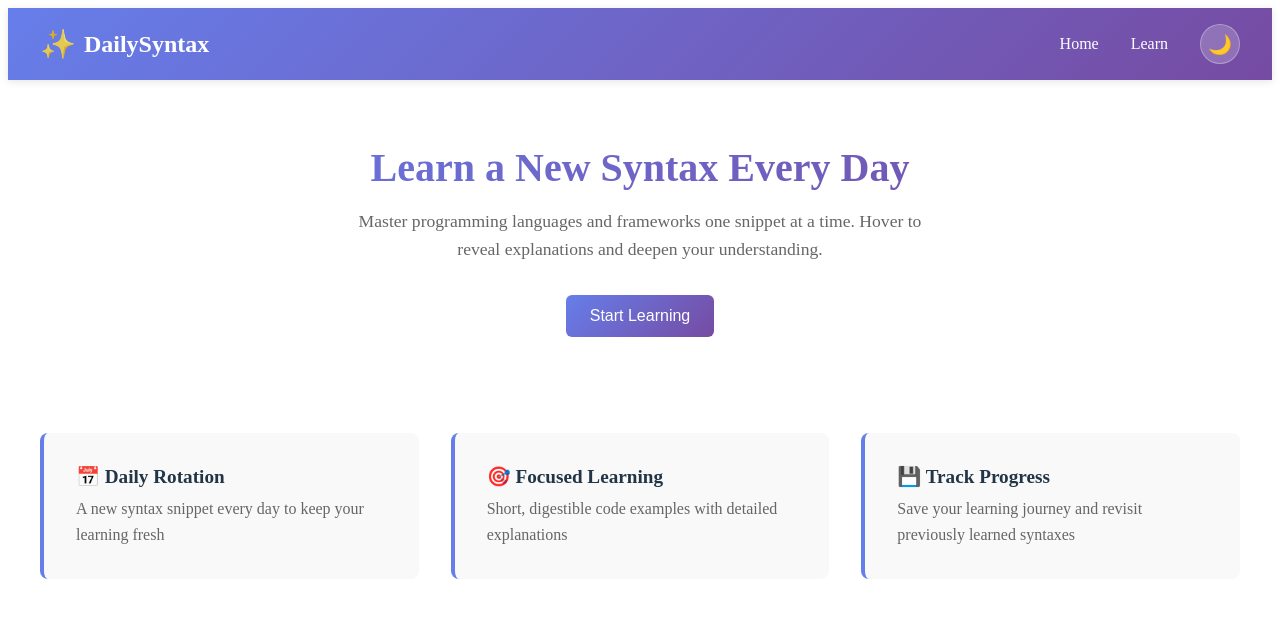
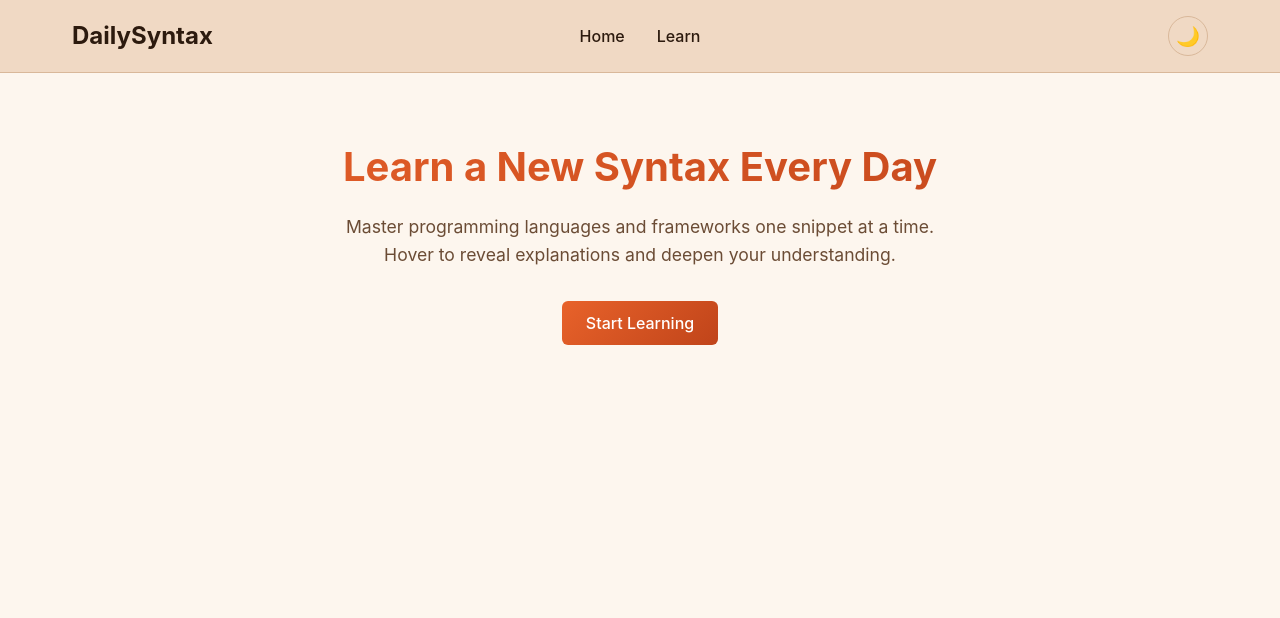
Before and after one commit to hect1x/PolySyntax, a React (Vite) app: page / in a window 1280 px wide. Shown: the top 618 px of the page. Built offline with nearby package versions, Linux system fonts and the light colour scheme.

Commit message:
[Feature] Improve UI look (#1)
* Update fonts

* Update light theme colors

* Center navbar items

* Let logo and toggle them be far edges on navbar

* Update dark theme colors

* Move dark mode gradient definition to darkTheme object directly

* Normal text Inter, code text Jetbrains Mono

```diff
--- a/index.html
+++ b/index.html
@@ -4,6 +4,9 @@
     <meta charset="UTF-8" />
     <meta name="viewport" content="width=device-width, initial-scale=1.0" />
     <title>DailySyntax</title>
+    <link rel="preconnect" href="https://fonts.googleapis.com" />
+    <link rel="preconnect" href="https://fonts.gstatic.com" crossorigin />
+    <link href="https://fonts.googleapis.com/css2?family=JetBrains+Mono:ital,wght@0,100..800;1,100..800&display=swap" rel="stylesheet" />
   </head>
   <body>
     <div id="root"></div>
--- a/src/main.tsx
+++ b/src/main.tsx
@@ -2,6 +2,7 @@ import React from 'react'
 import ReactDOM from 'react-dom/client'
 import { BrowserRouter } from 'react-router-dom'
 import AppRouter from './AppRouter'
+import './theme/global.css'
 
 ReactDOM.createRoot(document.getElementById('root')!).render(
   <React.StrictMode>
--- a/src/pages/Home.module.css
+++ b/src/pages/Home.module.css
@@ -25,28 +25,3 @@
   margin: 0 auto 2rem;
   line-height: 1.6;
 }
-
-.features {
-  display: grid;
-  grid-template-columns: repeat(auto-fit, minmax(280px, 1fr));
-  gap: 2rem;
-}
-
-.feature {
-  padding: 2rem;
-  background: var(--color-backgroundAlt);
-  border-radius: 8px;
-  border-left: 4px solid var(--color-primary);
-}
-
-.feature h3 {
-  margin: 0 0 0.5rem 0;
-  font-size: 1.2rem;
-  color: var(--color-text);
-}
-
-.feature p {
-  margin: 0;
-  color: var(--color-textSecondary);
-  line-height: 1.6;
-}
--- a/src/pages/Home.tsx
+++ b/src/pages/Home.tsx
@@ -15,21 +15,6 @@ export default function Home() {
           <Button type="primary">Start Learning</Button>
         </Link>
       </div>
-
-      <div className={styles['features']}>
-        <div className={styles['feature']}>
-          <h3>📅 Daily Rotation</h3>
-          <p>A new syntax snippet every day to keep your learning fresh</p>
-        </div>
-        <div className={styles['feature']}>
-          <h3>🎯 Focused Learning</h3>
-          <p>Short, digestible code examples with detailed explanations</p>
-        </div>
-        <div className={styles['feature']}>
-          <h3>💾 Track Progress</h3>
-          <p>Save your learning journey and revisit previously learned syntaxes</p>
-        </div>
-      </div>
     </div>
   )
 }
--- a/src/shared/components/Navbar/Navbar.module.css
+++ b/src/shared/components/Navbar/Navbar.module.css
@@ -1,8 +1,8 @@
 .navbar {
-  background: linear-gradient(135deg, var(--color-primary) 0%, var(--color-primaryDark) 100%);
-  color: white;
+  background: var(--color-backgroundNavbar);
+  color: var(--color-text);
   padding: 0;
-  box-shadow: 0 2px 8px var(--color-shadow);
+  border-bottom: 1px solid var(--color-border);
   position: sticky;
   top: 0;
   z-index: 100;
@@ -11,9 +11,9 @@
 .navbarContainer {
   max-width: 1200px;
   margin: 0 auto;
-  padding: 1rem;
-  display: flex;
-  justify-content: space-between;
+  padding: 1rem 2rem;
+  display: grid;
+  grid-template-columns: 1fr auto 1fr;
   align-items: center;
 }
 
@@ -23,27 +23,14 @@
   gap: 0.5rem;
   font-size: 1.5rem;
   font-weight: bold;
-  color: white;
+  color: var(--color-text);
   text-decoration: none;
   transition: opacity 0.2s;
+  justify-self: start;
 }
 
 .navbarLogo:hover {
   opacity: 0.8;
-}
-
-.logoIcon {
-  font-size: 1.8rem;
-  animation: sparkle 2s ease-in-out infinite;
-}
-
-@keyframes sparkle {
-  0%, 100% {
-    opacity: 1;
-  }
-  50% {
-    opacity: 0.7;
-  }
 }
 
 .navMenu {
@@ -53,14 +40,19 @@
   padding: 0;
   gap: 2rem;
   align-items: center;
+  justify-self: center;
 }
 
 .navItem {
   margin: 0;
 }
 
+.navToggleWrapper {
+  justify-self: end;
+}
+
 .navLink {
-  color: white;
+  color: var(--color-text);
   text-decoration: none;
   font-weight: 500;
   padding: 0.5rem 0;
@@ -69,14 +61,14 @@
 }
 
 .navLink:hover {
-  border-bottom-color: white;
+  border-bottom-color: var(--color-primary);
   opacity: 0.8;
 }
 
 .themeToggle {
-  background: rgba(255, 255, 255, 0.2);
-  border: 1px solid rgba(255, 255, 255, 0.3);
-  color: white;
+  background: var(--color-buttonBackground);
+  border: 1px solid var(--color-border);
+  color: var(--color-text);
   font-size: 1.2rem;
   width: 2.5rem;
   height: 2.5rem;
@@ -90,8 +82,8 @@
 }
 
 .themeToggle:hover {
-  background: rgba(255, 255, 255, 0.3);
-  border-color: rgba(255, 255, 255, 0.5);
+  background: var(--color-backgroundLight);
+  border-color: var(--color-primary);
   transform: scale(1.1);
 }
 
@@ -101,14 +93,19 @@
 
 @media (max-width: 600px) {
   .navbarContainer {
-    flex-direction: column;
+    grid-template-columns: 1fr 1fr;
+    grid-template-rows: auto auto;
+    gap: 0.75rem;
+  }
+
+  .navMenu {
+    grid-column: 1 / -1;
+    justify-self: center;
     gap: 1rem;
   }
 
-  .navMenu {
-    gap: 1rem;
-    width: 100%;
-    justify-content: center;
+  .navToggleWrapper {
+    justify-self: end;
   }
 
   .navbarLogo {
--- a/src/shared/components/Navbar/Navbar.tsx
+++ b/src/shared/components/Navbar/Navbar.tsx
@@ -9,7 +9,6 @@ export default function Navbar() {
     <nav className={styles['navbar']}>
       <div className={styles['navbarContainer']}>
         <Link to="/" className={styles['navbarLogo']}>
-          <span className={styles['logoIcon']}>✨</span>
           DailySyntax
         </Link>
 
@@ -24,7 +23,9 @@ export default function Navbar() {
               Learn
             </Link>
           </li>
-          <li className={styles['navItem']}>
+        </ul>
+
+        <div className={styles['navToggleWrapper']}>
           <button
             onClick={toggleTheme}
             className={styles['themeToggle']}
@@ -33,8 +34,7 @@ export default function Navbar() {
           >
             {mode === 'light' ? '🌙' : '☀️'}
           </button>
-          </li>
-        </ul>
+        </div>
       </div>
     </nav>
   )
--- a/src/theme/colors.ts
+++ b/src/theme/colors.ts
@@ -1,30 +1,31 @@
 export const lightTheme = {
   // Primary gradient
-  primary: '#667eea',
-  primaryDark: '#764ba2',
+  primary: '#e8622a',
+  primaryDark: '#c0441a',
 
   // Backgrounds
-  background: '#ffffff',
-  backgroundAlt: '#f9f9f9',
-  backgroundLight: '#f5f5f5',
+  background: '#fdf6ee',
+  backgroundAlt: '#f8ede0',
+  backgroundLight: '#f3e4d2',
+  backgroundNavbar: '#f0d9c4',
 
   // Text
-  text: '#213547',
-  textSecondary: '#666666',
-  textTertiary: '#999999',
+  text: '#2c1a0e',
+  textSecondary: '#6b4c35',
+  textTertiary: '#a07858',
 
   // Borders
-  border: '#ddd',
-  borderLight: '#f0f0f0',
+  border: '#d9b89a',
+  borderLight: '#ecdcc8',
 
   // Semantic
-  shadow: 'rgba(0, 0, 0, 0.1)',
-  shadowDark: 'rgba(0, 0, 0, 0.15)',
+  shadow: 'rgba(100, 50, 10, 0.1)',
+  shadowDark: 'rgba(100, 50, 10, 0.15)',
 
   // Button specific
-  buttonBackground: '#f0f0f0',
-  buttonText: '#333',
-  buttonBorder: '#ddd',
+  buttonBackground: '#f0d9c4',
+  buttonText: '#2c1a0e',
+  buttonBorder: '#d9b89a',
 
   // Code
   codeBackground: '#1e1e1e',
@@ -41,13 +42,14 @@ export const lightTheme = {
 
 export const darkTheme = {
   // Primary gradient
-  primary: '#667eea',
-  primaryDark: '#764ba2',
+  primary: '#4a4a4a',
+  primaryDark: '#2e2e2e',
 
   // Backgrounds
   background: '#1a1a1a',
   backgroundAlt: '#242424',
   backgroundLight: '#2a2a2a',
+  backgroundNavbar: '#141414',
 
   // Text
   text: '#e0e0e0',
@@ -63,9 +65,9 @@ export const darkTheme = {
   shadowDark: 'rgba(0, 0, 0, 0.5)',
 
   // Button specific
-  buttonBackground: '#2a2a2a',
-  buttonText: '#e0e0e0',
-  buttonBorder: '#444',
+  buttonBackground: '#3a3a3a',
+  buttonText: '#d0d0d0',
+  buttonBorder: '#555555',
 
   // Code
   codeBackground: '#1e1e1e',
--- a/src/theme/global.css
+++ b/src/theme/global.css
@@ -6,21 +6,22 @@
 
 :root {
   /* Light theme defaults */
-  --color-primary: #667eea;
-  --color-primaryDark: #764ba2;
-  --color-background: #ffffff;
-  --color-backgroundAlt: #f9f9f9;
-  --color-backgroundLight: #f5f5f5;
-  --color-text: #213547;
-  --color-textSecondary: #666666;
-  --color-textTertiary: #999999;
-  --color-border: #ddd;
-  --color-borderLight: #f0f0f0;
-  --color-shadow: rgba(0, 0, 0, 0.1);
-  --color-shadowDark: rgba(0, 0, 0, 0.15);
-  --color-buttonBackground: #f0f0f0;
-  --color-buttonText: #333;
-  --color-buttonBorder: #ddd;
+  --color-primary: #e8622a;
+  --color-primaryDark: #c0441a;
+  --color-background: #fdf6ee;
+  --color-backgroundAlt: #f8ede0;
+  --color-backgroundLight: #f3e4d2;
+  --color-backgroundNavbar: #f0d9c4;
+  --color-text: #2c1a0e;
+  --color-textSecondary: #6b4c35;
+  --color-textTertiary: #a07858;
+  --color-border: #d9b89a;
+  --color-borderLight: #ecdcc8;
+  --color-shadow: rgba(100, 50, 10, 0.1);
+  --color-shadowDark: rgba(100, 50, 10, 0.15);
+  --color-buttonBackground: #f0d9c4;
+  --color-buttonText: #2c1a0e;
+  --color-buttonBorder: #d9b89a;
   --color-codeBackground: #1e1e1e;
   --color-codeText: #d4d4d4;
   --color-delete: #fa709a;
@@ -30,7 +31,7 @@
   --color-view: #4facfe;
   --color-viewLight: #00f2fe;
 
-  font-family: Inter, system-ui, Avenir, Helvetica, Arial, sans-serif;
+  font-family: 'Inter', system-ui, sans-serif;
   line-height: 1.5;
   font-weight: 400;
 
@@ -89,3 +90,10 @@ button:focus,
 button:focus-visible {
   outline: 4px auto -webkit-focus-ring-color;
 }
+
+code,
+pre,
+kbd,
+samp {
+  font-family: 'JetBrains Mono', monospace;
+}
```
Lines whose indentation alone changed are shown as unchanged.
